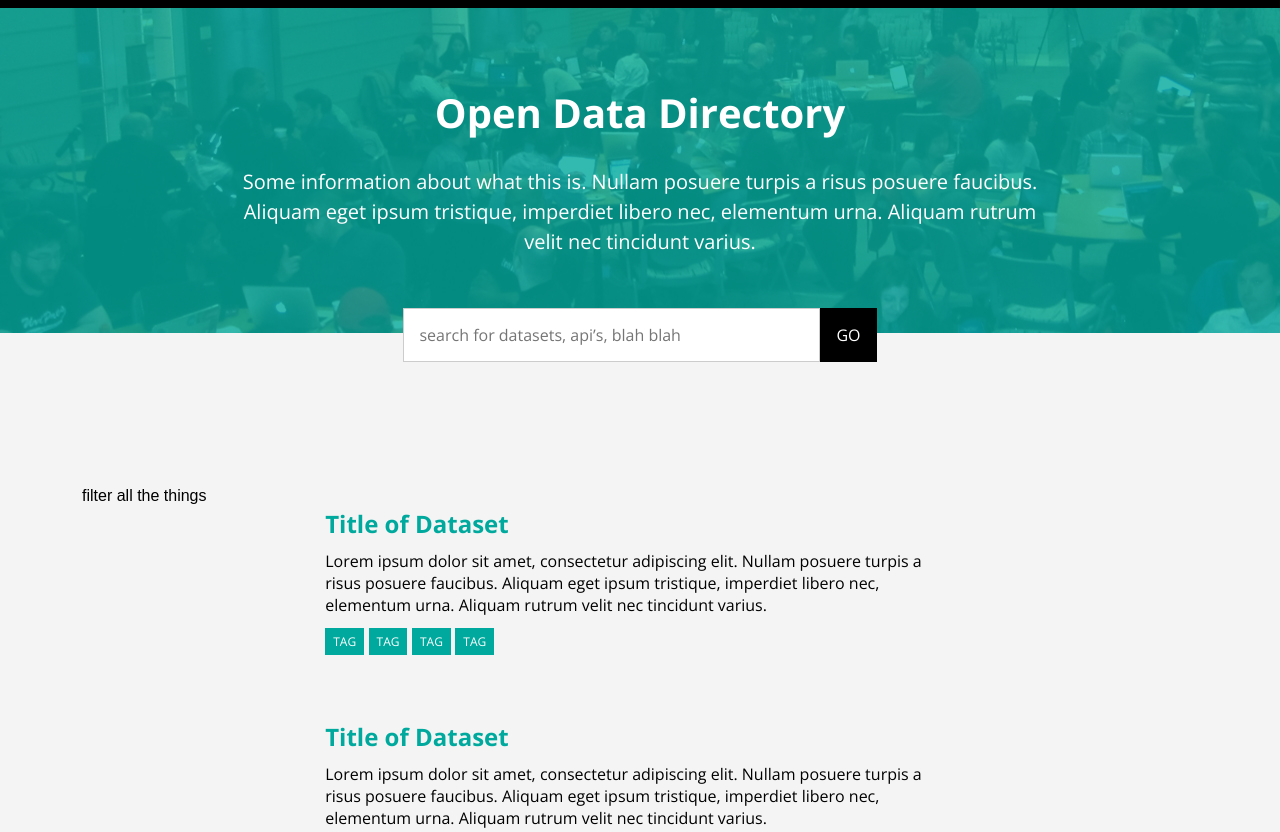
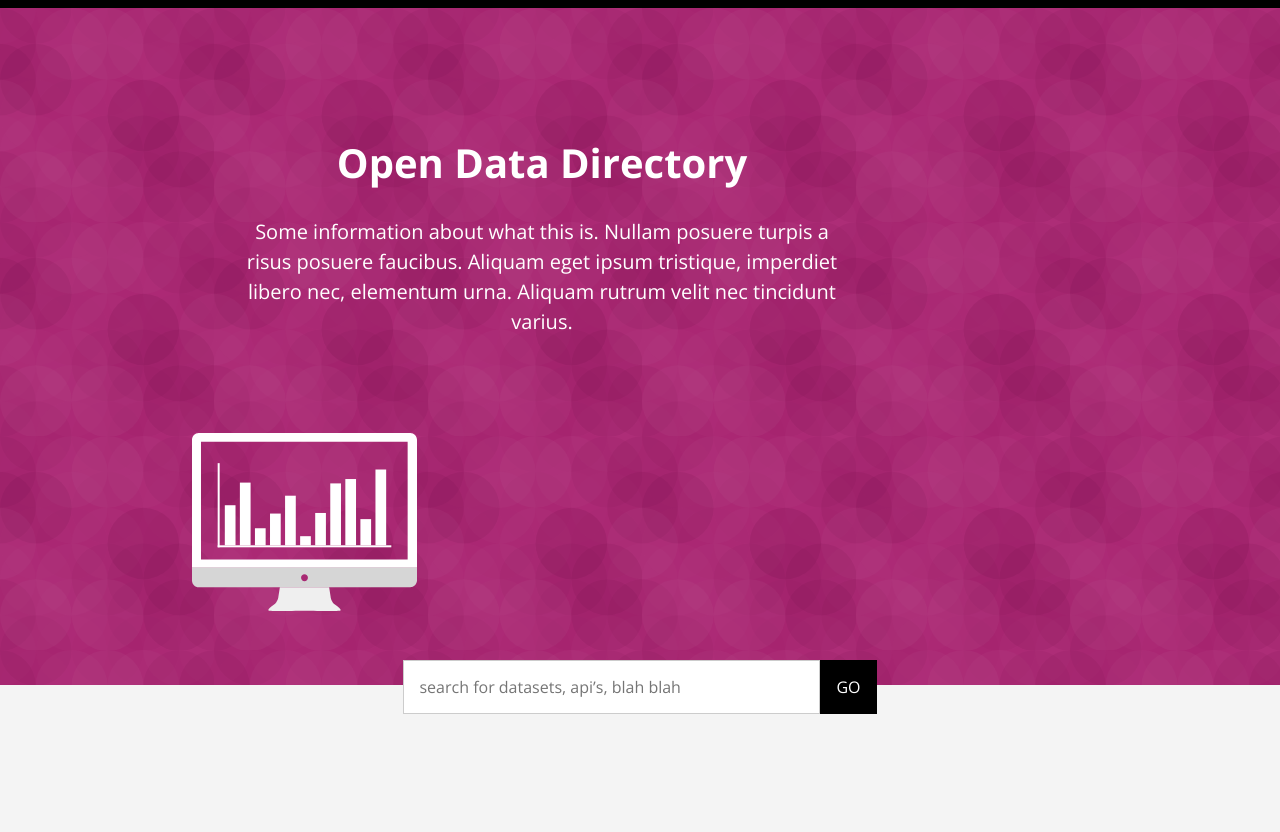
Before and after one commit to allypalanzi/open-data-directory-front-end, a plain HTML site: page index.html in a window 1280 px wide. Shown: the top 832 px of the page. Drawn offline with nearby package versions, Linux system fonts and the light colour scheme.

Commit message:
changed colors, header

```diff
--- a/index.html
+++ b/index.html
@@ -12,9 +12,14 @@
 <body>
 
   <header class="m-header">
-    <div class="m-header__wrap">
-      <h1>Open Data Directory</h1>
-      <h4>Some information about what this is. Nullam posuere turpis a risus posuere faucibus. Aliquam eget ipsum tristique, imperdiet libero nec, elementum urna. Aliquam rutrum velit nec tincidunt varius.</h4>
+    <div class="m-header__wrap clearfix">
+      <div class="m-header__words">
+        <h1>Open Data Directory</h1>
+        <h4>Some information about what this is. Nullam posuere turpis a risus posuere faucibus. Aliquam eget ipsum tristique, imperdiet libero nec, elementum urna. Aliquam rutrum velit nec tincidunt varius.</h4>
+      </div>
+      <div class="m-header__image">
+        <img src="img/monitor.svg">
+      </div>
     </div>
   </header>
 
--- a/scss/_helpers.scss
+++ b/scss/_helpers.scss
@@ -1,6 +1,6 @@
 // Scss class helpers, placeholder classes, etc.
 
-%clearfix {
+.clearfix {
   *zoom: 1;
   &:before {
     content: " ";
--- a/scss/_vars.scss
+++ b/scss/_vars.scss
@@ -8,8 +8,8 @@ $break-large          : 1100px;
 $collapse-grid-at     : $break-medium;
 
 // COLORS
-$teal                 : rgba(0,169,157,1);
-$teal-transparent     : rgba(0,169,157,.8);
+$main                 : rgba(158,0,93,1);
+$main-transparent     : rgba(158,0,93,.6);
 $black                : #000;
 $off-white            : #f4f4f4;
 
--- a/scss/styles.scss
+++ b/scss/styles.scss
@@ -47,7 +47,7 @@ p {
 }
 
 a {
-  color: $teal;
+  color: $main;
   text-decoration: none;
 }
 
@@ -59,7 +59,7 @@ a {
 
 .m-header {
   width: 100%;
-  background: $teal-transparent url(../img/header.jpg) fixed;
+  background: $main-transparent url(../img/header.svg) fixed;
   border-top: 8px solid $black;
   padding: 50px 0px;
   position: relative;
@@ -72,11 +72,27 @@ a {
 }
 
 .m-header__wrap {
-  width: 95%;
-  max-width: 800px;
   margin: 0 auto;
   position: relative;
   z-index: 2;
+  width: 70%;
+  @media(max-width: $break-medium) {
+    width: 95%;
+    text-align: center;
+  }
+}
+
+.m-header__words {
+  display: inline-block;
+  padding: 50px;
+  h1,h4 {
+    max-width: 600px;
+  }
+}
+
+.m-header__image {
+  display: inline-block;
+  padding: 20px 0px;
 }
 
 // Search Field
@@ -100,8 +116,8 @@ a {
     border: 1px solid #000;
     color: #fff;
     &:hover {
-      background-color: $teal;
-      border-color: $teal;
+      background-color: $main;
+      border-color: $main;
     }
   }
 }
@@ -126,14 +142,14 @@ a {
   padding: 50px;
 
   .tag {
-    background: $teal;
+    background: $main;
     padding: 5px 8px;
     color: #fff;
     font-weight: 400;
     text-transform: uppercase;
     font-size: 12px;
     &:hover {
-      background: $teal-transparent;
+      background: $main-transparent;
     }
   }
 }
```
Also changed, not shown: img/header.svg (added), img/monitor.svg (added), stylesheets/styles.css.
